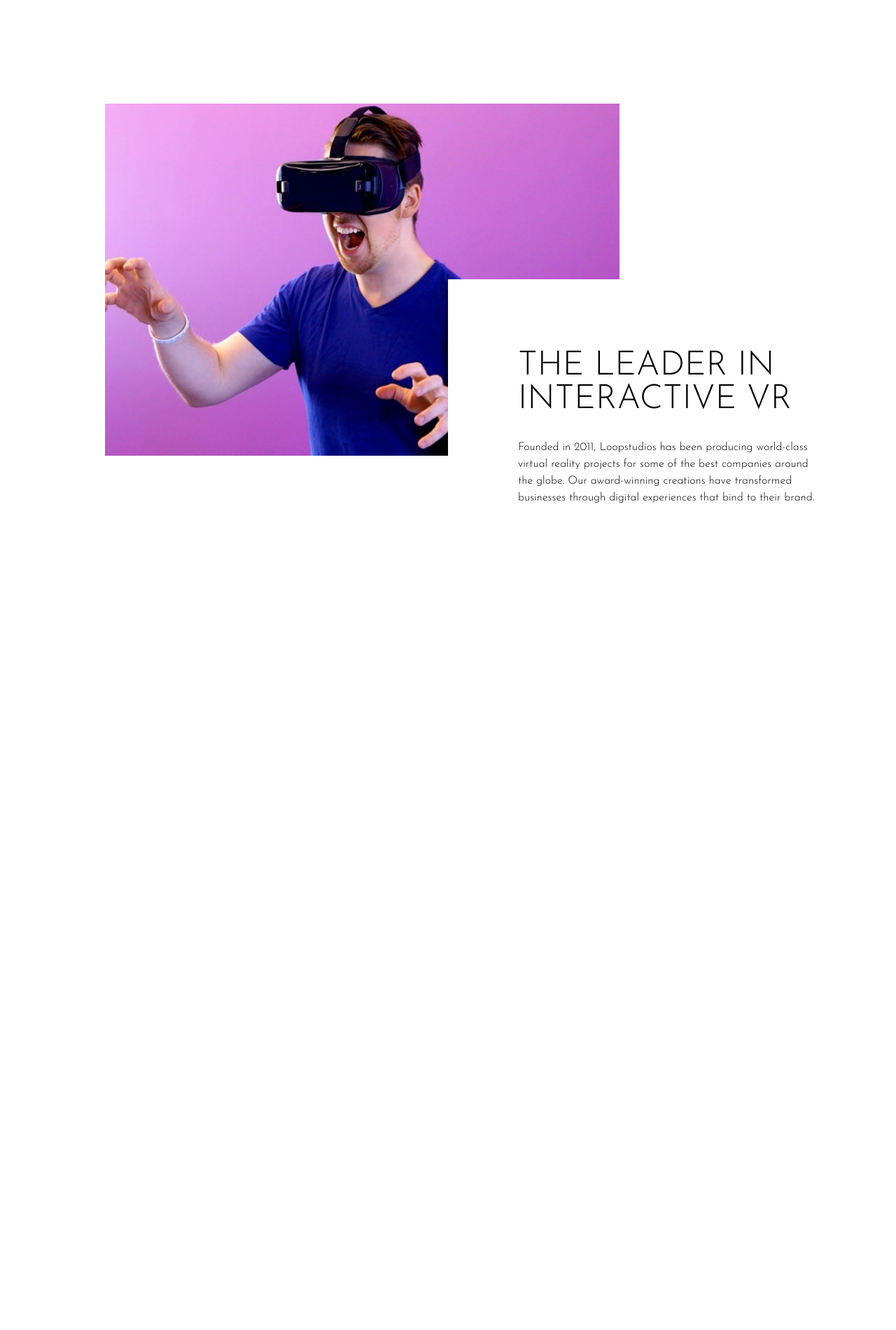
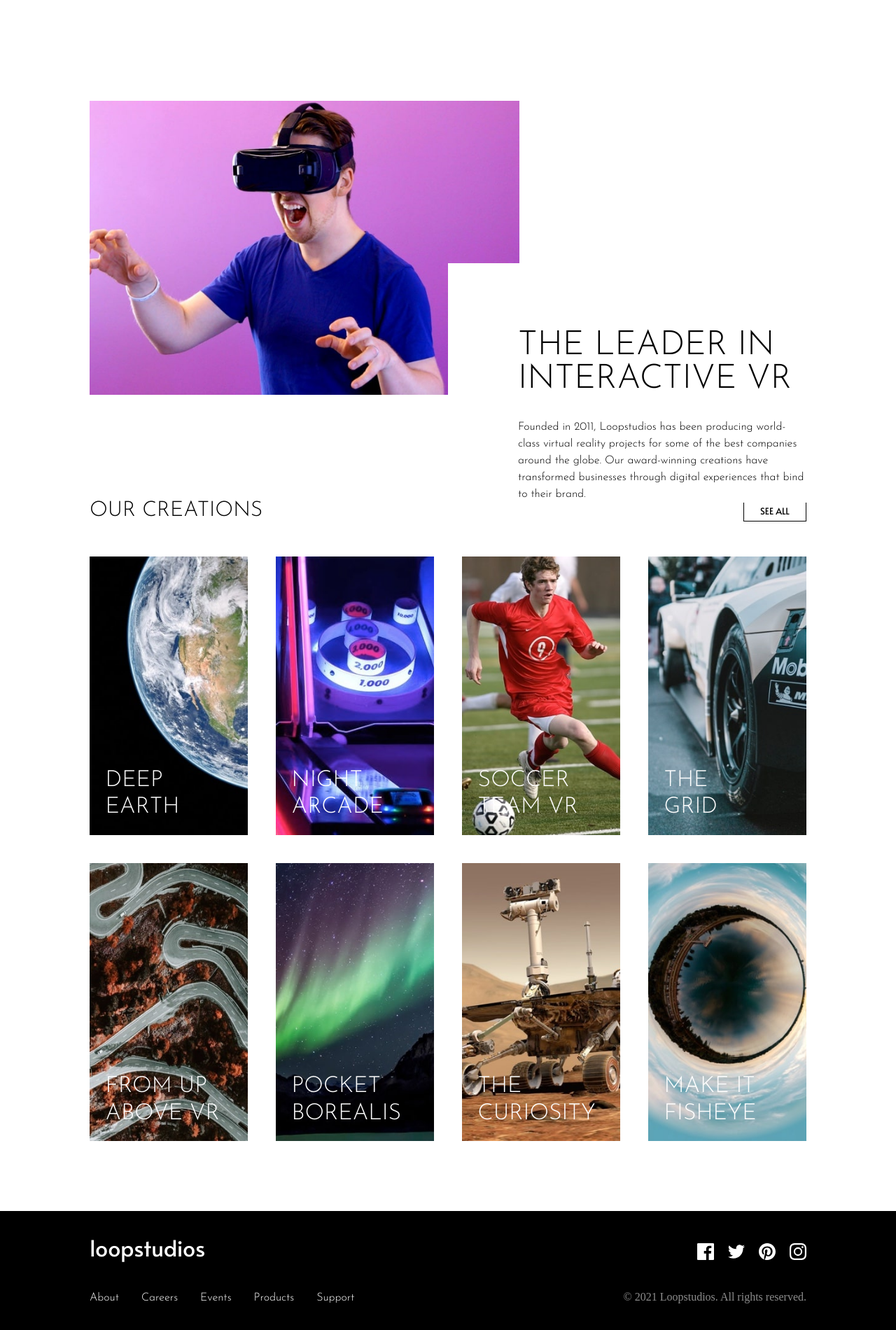
Before and after one commit to JhonierSantana/LoopsStudios, a React (Vite) app in the folder Landing-Page/: page / in a window 1280 px wide. Shown: the part 646-2546 px from the top of the page at 70% size. Before the commit the page ends 1469 px from the top, so only its background shows below. Built offline with nearby package versions, Linux system fonts and the light colour scheme; the HTML template or start-up script is replaced by a standard one.

Commit message:
LandingPage/Finish

```diff
--- a/Landing-Page/package.json
+++ b/Landing-Page/package.json
@@ -10,6 +10,7 @@
     "preview": "vite preview"
   },
   "dependencies": {
+    "prop-types": "^15.8.1",
     "react": "^18.3.1",
     "react-dom": "^18.3.1",
     "sass": "^1.77.8"
--- a/Landing-Page/src/App.jsx
+++ b/Landing-Page/src/App.jsx
@@ -1,16 +1,20 @@
-import './App.scss';
-import Header from './components/Header';
-import Main from './components/Main';
-import Section from './components/Section';
+import "./App.scss";
+import Header from "./components/Header";
+import Main from "./components/Main";
+import Section from "./components/Section";
+import OurCreations from "./components/OurCreations";
+import Footer from "./components/Footer";
 
 function App() {
   return (
     <div className="App">
-      <div className="background-container">
+      <div className="Header-Main-container">
         <Header />
         <Main />
-        <Section /> {}
       </div>
+      <Section /> {}
+      <OurCreations />
+      <Footer />
     </div>
   );
 }
--- a/Landing-Page/src/App.scss
+++ b/Landing-Page/src/App.scss
@@ -14,31 +14,32 @@ $very-dark-gray: hsl(0, 0%, 41%);
   box-sizing: border-box;
 }
 
-//section header
-.background-container {
+.Header-Main-container {
   background-image: url("./assets/desktop/image-hero.jpg");
   background-size: cover;
   background-position: center;
   background-repeat: no-repeat;
-  color: white;
+  color: $white;
+  height: 80vh;
 }
 
 .header {
   display: flex;
   justify-content: space-between;
-  align-items: center;
-  padding: 60px;
+  align-items: flex-end;
+  padding: 50px 0 50px 0;
+  width: 80%;
+  margin: auto;
 }
 
 .header-title {
   font-family: "Alata", sans-serif;
-  padding-left: 100px;
+  font-weight: 400;
 }
 
 .header-nav {
   display: flex;
   list-style: none;
-  padding-right: 90px;
   gap: 20px;
   font-family: "Alata", sans-serif;
   font-weight: 400;
@@ -50,10 +51,6 @@ $very-dark-gray: hsl(0, 0%, 41%);
       text-decoration: none;
       color: $white;
       transition: color 0.3s;
-
-      &:hover {
-        color: $dark-gray;
-      }
 
       &::after {
         content: "";
@@ -82,13 +79,13 @@ $very-dark-gray: hsl(0, 0%, 41%);
   gap: 30px;
 }
 
-//section main
 .main {
   display: flex;
   align-items: center;
   justify-content: flex-start;
   min-height: 60vh;
-  padding-left: 160px;
+  width: 80%;
+  margin: auto;
 }
 
 .main-content {
@@ -103,21 +100,21 @@ $very-dark-gray: hsl(0, 0%, 41%);
   }
 }
 
-//section vr
 .section-vr {
   position: relative;
   display: flex;
   align-items: center;
   justify-content: space-between;
-  padding: 150px;
+  padding: 150px 0 150px 0;
   background-color: $white;
+  width: 80%;
+  margin: auto;
 
   &__image {
     flex: 1;
     position: relative;
     img {
-      width: 75%;
-      height: auto;
+      width: 60%;
       display: block;
     }
   }
@@ -125,23 +122,137 @@ $very-dark-gray: hsl(0, 0%, 41%);
 
 .section-vr__content {
   position: absolute;
-  top: 50%;
+  top: 53%;
   left: 50%;
   background-color: $white;
-  padding: 100px;
+  padding: 94px 0 0 100px;
 
   h2 {
     font-family: "Josefin Sans", sans-serif;
     font-size: 48px;
-    font-weight: 400;
+    font-weight: 300;
     margin-bottom: 2rem;
     color: $black;
   }
 
   p {
     font-family: "Josefin Sans", sans-serif;
+    font-weight: 300;
     font-size: 1rem;
     line-height: 1.5;
     color: $black;
+    max-width: 445px;
   }
 }
+
+.our-creations {
+  text-align: center;
+  width: 80%;
+  margin: auto;
+  margin-bottom: 100px;
+
+  .our-Title {
+    display: flex;
+    align-items: center;
+    justify-content: space-between;
+    margin-bottom: 50px;
+  }
+  h2 {
+    font-family: "Josefin Sans", sans-serif;
+    font-size: 30px;
+    font-weight: 300;
+  }
+
+  button {
+    width: 90px;
+    height: 30px;
+    background-color: transparent;
+    outline: none;
+    cursor: pointer;
+    border: 1px solid $black;
+    font-family: "Alata", sans-serif;
+    font-weight: 400;
+    font-size: 13px;
+    &:hover {
+      background-color: $black;
+      color: $white;
+    }
+  }
+
+  .creations-grid {
+    display: grid;
+    grid-template-columns: repeat(4, 1fr);
+    gap: 40px;
+    box-sizing: border-box;
+    width: 100%;
+    color: $black;
+  }
+}
+
+.creation-item {
+  display: flex;
+  position: relative;
+
+  .creation-img {
+    width: 100%;
+    margin: 0;
+  }
+  .creation-title {
+    position: absolute;
+    bottom: 5%;
+    left: 10%;
+    font-size: 2rem;
+    color: $white;
+    line-height: 1.2;
+    font-family: "Josefin Sans", sans-serif;
+    font-weight: 300;
+    text-align: left;
+  }
+}
+
+.footer {
+  color: white;
+  background-color: $black;
+  height: 200px;
+  .logo-and-socials {
+    display: flex;
+    width: 80%;
+    margin: auto;
+    padding: 30px 0;
+    justify-content: space-between;
+    align-items: flex-end;
+  }
+  .logo h1 {
+    font-family: "Alata", sans-serif;
+    font-weight: 400;
+  }
+  .social-icons {
+    display: flex;
+    gap: 20px;
+    align-items: center;
+  }
+  .nav-and-bottom {
+    display: flex;
+    width: 80%;
+    margin: auto;
+    padding: 10px 0;
+    justify-content: space-between;
+  }
+  .footer-nav {
+    ul {
+      display: flex;
+      gap: 2rem;
+      list-style: none;
+      li a {
+        color: white;
+        text-decoration: none;
+        font-size: 1rem;
+        font-family: "Josefin Sans", sans-serif;
+        font-weight: 300;
+      }
+    }
+  }
+  .footer-bottom {
+    color: $dark-gray;
+  }
+}
--- /dev/null
+++ b/Landing-Page/src/components/CreateItem.jsx
@@ -0,0 +1,20 @@
+import PropTypes from "prop-types";
+const CreationItem = ({ title, image }) => {
+  return (
+    <div className="creation-item">
+      <img src={image} alt={title} className="creation-img" />
+      <div className="creation-title">
+        {title[0]}
+        <br />
+        {title[1]}
+      </div>
+    </div>
+  );
+};
+
+CreationItem.propTypes = {
+  title: PropTypes.string.isRequired,
+  image: PropTypes.string.isRequired,
+};
+
+export default CreationItem;
--- /dev/null
+++ b/Landing-Page/src/components/Footer.jsx
@@ -0,0 +1,39 @@
+import navLinks from "./navLinks";
+import socialLinks from "./socialLinks";
+
+const Footer = () => {
+  return (
+    <footer className="footer">
+      <div className="footer-content">
+        <div className="logo-and-socials">
+          <div className="logo">
+            <h1>loopstudios</h1>
+          </div>
+          <div className="social-icons">
+            {socialLinks.map((social, index) => (
+              <a key={index} href={social.href}>
+                <img src={social.icon} alt={social.alt} />
+              </a>
+            ))}
+          </div>
+        </div>
+        <div className="nav-and-bottom">
+          <div className="footer-nav">
+            <ul>
+              {navLinks.map((link, index) => (
+                <li key={index}>
+                  <a href="#">{link}</a>
+                </li>
+              ))}
+            </ul>
+          </div>
+          <div className="footer-bottom">
+            <p>© 2021 Loopstudios. All rights reserved.</p>
+          </div>
+        </div>
+      </div>
+    </footer>
+  );
+};
+
+export default Footer;
--- a/Landing-Page/src/components/Header.jsx
+++ b/Landing-Page/src/components/Header.jsx
@@ -1,4 +1,4 @@
-import React from "react";
+import navLinks from "./navLinks";
 
 const Header = () => {
   return (
@@ -7,21 +7,11 @@ const Header = () => {
       <nav className="header-nav">
         <div className="header-links">
           <ul>
-            <li>
-              <a href="#">About</a>
-            </li>
-            <li>
-              <a href="#">Careers</a>
-            </li>
-            <li>
-              <a href="#">Events</a>
-            </li>
-            <li>
-              <a href="#">Products</a>
-            </li>
-            <li>
-              <a href="#">Support</a>
-            </li>
+            {navLinks.map((link, index) => (
+              <li key={index}>
+                <a href="#">{link}</a>
+              </li>
+            ))}
           </ul>
         </div>
       </nav>
--- /dev/null
+++ b/Landing-Page/src/components/OurCreations.jsx
@@ -0,0 +1,42 @@
+import CreationItem from "./CreateItem";
+import deepEarthImg from "../assets/desktop/image-deep-earth.jpg";
+import nightArcadeImg from "../assets/desktop/image-night-arcade.jpg";
+import soccerTeamVrImg from "../assets/desktop/image-soccer-team.jpg";
+import gridImageImg from "../assets/desktop/image-grid.jpg";
+import fromAboveImageImg from "../assets/desktop/image-from-above.jpg";
+import pocketBorealisImg from "../assets/desktop/image-pocket-borealis.jpg";
+import theCuriosityImg from "../assets/desktop/image-curiosity.jpg";
+import fisheyeImg from "../assets/desktop/image-fisheye.jpg";
+
+const ourCreations = () => {
+  const creations = [
+    { title: ["DEEP", "EARTH"], image: deepEarthImg },
+    { title: ["NIGHT", "ARCADE"], image: nightArcadeImg },
+    { title: ["SOCCER", "TEAM VR"], image: soccerTeamVrImg },
+    { title: ["THE", "GRID"], image: gridImageImg },
+    { title: ["FROM UP", "ABOVE VR"], image: fromAboveImageImg },
+    { title: ["POCKET", "BOREALIS"], image: pocketBorealisImg },
+    { title: ["THE", "CURIOSITY"], image: theCuriosityImg },
+    { title: ["MAKE IT", "FISHEYE"], image: fisheyeImg },
+  ];
+
+  return (
+    <div className="our-creations">
+      <div className="our-Title">
+        <h2>OUR CREATIONS</h2>
+        <button>SEE ALL</button>
+      </div>
+      <div className="creations-grid">
+        {creations.map((creation, index) => (
+          <CreationItem
+            key={index}
+            title={creation.title}
+            image={creation.image}
+          />
+        ))}
+      </div>
+    </div>
+  );
+};
+
+export default ourCreations;
--- /dev/null
+++ b/Landing-Page/src/components/navLinks.jsx
@@ -0,0 +1,2 @@
+const navLinks = ["About", "Careers", "Events", "Products", "Support"];
+export default navLinks;
--- /dev/null
+++ b/Landing-Page/src/components/socialLinks.jsx
@@ -0,0 +1,13 @@
+import facebookIcon from "../assets/icon-facebook.svg";
+import twitterIcon from "../assets/icon-twitter.svg";
+import pinterestIcon from "../assets/icon-pinterest.svg";
+import instagramIcon from "../assets/icon-instagram.svg";
+
+const socialLinks = [
+  { href: "#", icon: facebookIcon, alt: "Facebook" },
+  { href: "#", icon: twitterIcon, alt: "Twitter" },
+  { href: "#", icon: pinterestIcon, alt: "Pinterest" },
+  { href: "#", icon: instagramIcon, alt: "Instagram" },
+];
+
+export default socialLinks;
```
Also changed, not shown: Landing-Page/src/components/Main.jsx (+7 -7 lines), 1 other file (tests, documents, lock files or other folders).
